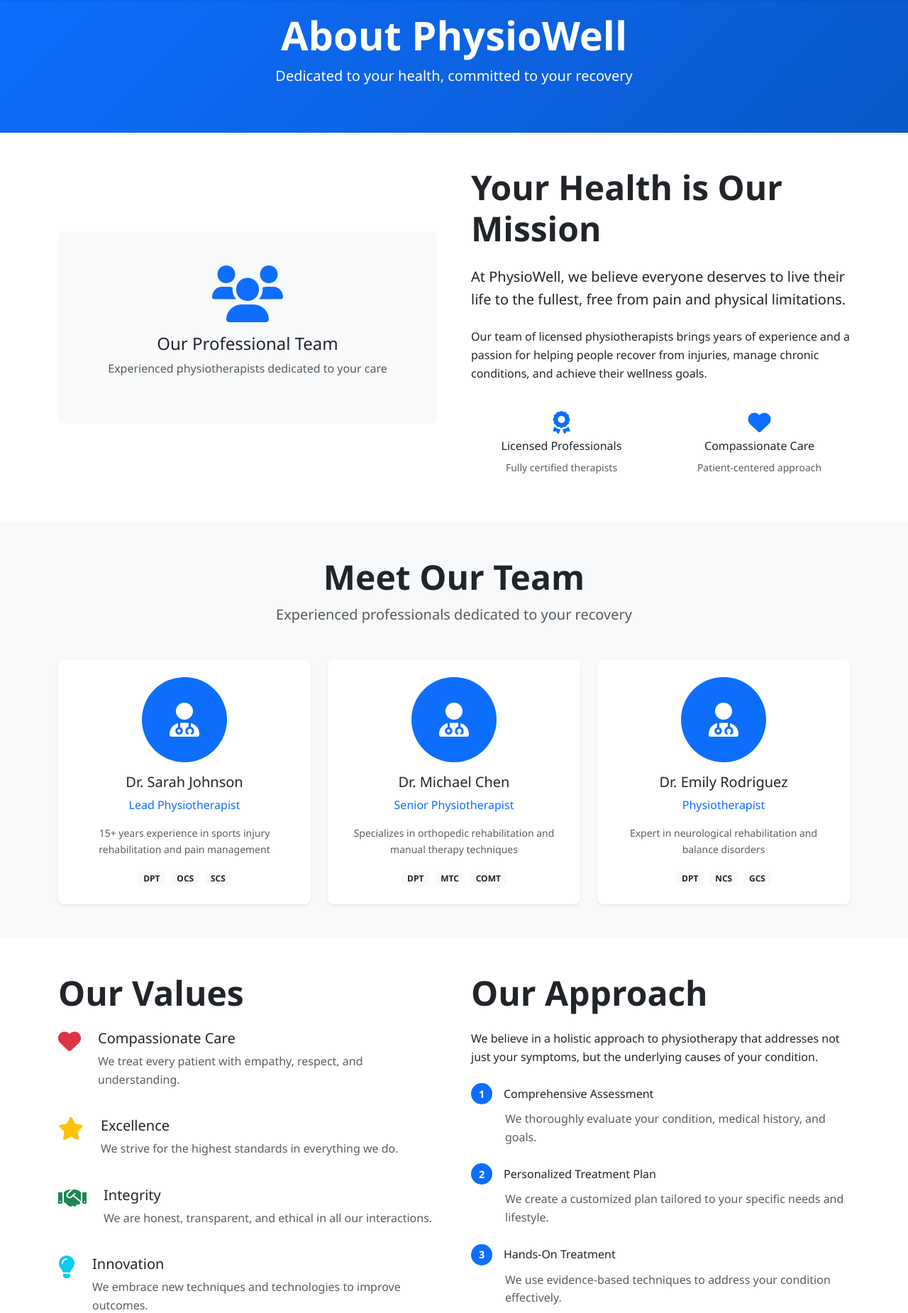
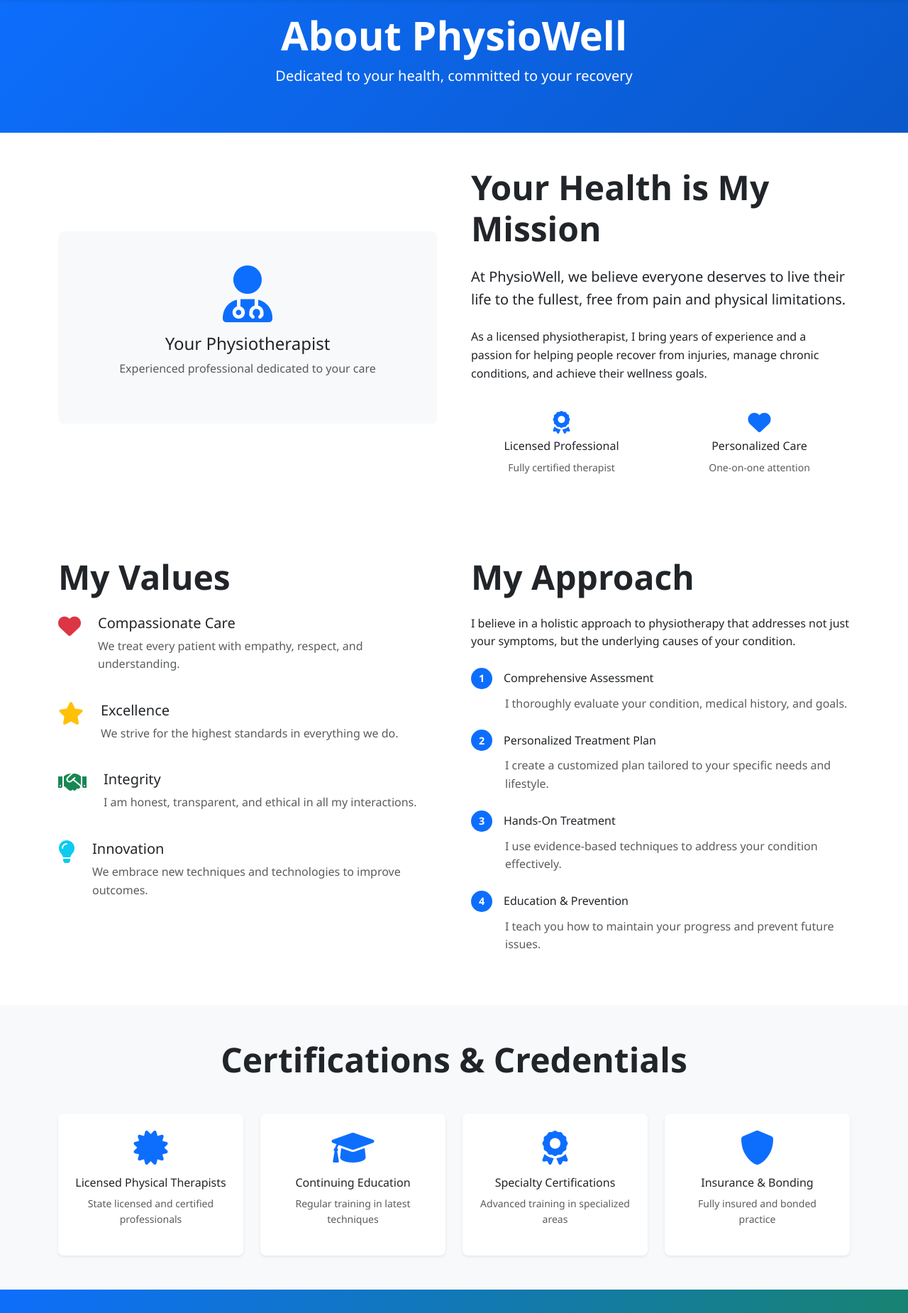
Before and after one commit to yashodhan2010/physio-website, a Flask app: page /about in a window 1280 px wide. Shown: the part 80-1930 px from the top of the page at 71% size. Run offline with Flask 3, Linux system fonts and the light colour scheme.

Commit message:
Remove team section and personalize about page for solo practice

```diff
--- a/templates/about.html
+++ b/templates/about.html
@@ -2,7 +2,7 @@
 
 {% block title %}About Us - Professional Physiotherapy Services{% endblock %}
 
-{% block meta_description %}Learn about our experienced physiotherapy team, our mission to provide exceptional care, and our commitment to your recovery and wellness.{% endblock %}
+{% block meta_description %}Learn about my experience as a physiotherapist, my mission to provide exceptional care, and my commitment to your recovery and wellness.{% endblock %}
 
 {% block content %}
 <!-- Page Header -->
@@ -19,32 +19,32 @@
         <div class="row align-items-center g-5">
             <div class="col-lg-6">
                 <div class="about-image">
-                    <!-- Placeholder for team photo -->
+                    <!-- Placeholder for professional photo -->
                     <div class="bg-light rounded-3 p-5 text-center">
-                        <i class="fas fa-users fa-5x text-primary mb-3"></i>
-                        <h4>Our Professional Team</h4>
-                        <p class="text-muted">Experienced physiotherapists dedicated to your care</p>
+                        <i class="fas fa-user-md fa-5x text-primary mb-3"></i>
+                        <h4>Your Physiotherapist</h4>
+                        <p class="text-muted">Experienced professional dedicated to your care</p>
                     </div>
                 </div>
             </div>
             <div class="col-lg-6">
-                <h2 class="display-5 fw-bold mb-4">Your Health is Our Mission</h2>
+                <h2 class="display-5 fw-bold mb-4">Your Health is My Mission</h2>
                 <p class="lead mb-4">At PhysioWell, we believe everyone deserves to live their life to the fullest, free from pain and physical limitations.</p>
-                <p class="mb-4">Our team of licensed physiotherapists brings years of experience and a passion for helping people recover from injuries, manage chronic conditions, and achieve their wellness goals.</p>
+                <p class="mb-4">As a licensed physiotherapist, I bring years of experience and a passion for helping people recover from injuries, manage chronic conditions, and achieve their wellness goals.</p>
                 <div class="about-features">
                     <div class="row g-4">
                         <div class="col-md-6">
                             <div class="feature-box text-center p-3">
                                 <i class="fas fa-award fa-2x text-primary mb-2"></i>
-                                <h6>Licensed Professionals</h6>
-                                <small class="text-muted">Fully certified therapists</small>
+                                <h6>Licensed Professional</h6>
+                                <small class="text-muted">Fully certified therapist</small>
                             </div>
                         </div>
                         <div class="col-md-6">
                             <div class="feature-box text-center p-3">
                                 <i class="fas fa-heart fa-2x text-primary mb-2"></i>
-                                <h6>Compassionate Care</h6>
-                                <small class="text-muted">Patient-centered approach</small>
+                                <h6>Personalized Care</h6>
+                                <small class="text-muted">One-on-one attention</small>
                             </div>
                         </div>
                     </div>
@@ -54,75 +54,14 @@
     </div>
 </section>
 
-<!-- Team Section -->
-<section class="bg-light py-5">
-    <div class="container">
-        <div class="text-center mb-5">
-            <h2 class="display-5 fw-bold">Meet Our Team</h2>
-            <p class="lead text-muted">Experienced professionals dedicated to your recovery</p>
-        </div>
-        <div class="row g-4">
-            <div class="col-lg-4 col-md-6">
-                <div class="team-card bg-white p-4 rounded-3 text-center shadow-sm">
-                    <div class="team-photo mb-3">
-                        <div class="bg-primary rounded-circle mx-auto d-flex align-items-center justify-content-center" style="width: 120px; height: 120px;">
-                            <i class="fas fa-user-md fa-3x text-white"></i>
-                        </div>
-                    </div>
-                    <h5>Dr. Sarah Johnson</h5>
-                    <p class="text-primary">Lead Physiotherapist</p>
-                    <p class="text-muted small">15+ years experience in sports injury rehabilitation and pain management</p>
-                    <div class="credentials">
-                        <span class="badge bg-light text-dark me-1">DPT</span>
-                        <span class="badge bg-light text-dark me-1">OCS</span>
-                        <span class="badge bg-light text-dark">SCS</span>
-                    </div>
-                </div>
-            </div>
-            <div class="col-lg-4 col-md-6">
-                <div class="team-card bg-white p-4 rounded-3 text-center shadow-sm">
-                    <div class="team-photo mb-3">
-                        <div class="bg-primary rounded-circle mx-auto d-flex align-items-center justify-content-center" style="width: 120px; height: 120px;">
-                            <i class="fas fa-user-md fa-3x text-white"></i>
-                        </div>
-                    </div>
-                    <h5>Dr. Michael Chen</h5>
-                    <p class="text-primary">Senior Physiotherapist</p>
-                    <p class="text-muted small">Specializes in orthopedic rehabilitation and manual therapy techniques</p>
-                    <div class="credentials">
-                        <span class="badge bg-light text-dark me-1">DPT</span>
-                        <span class="badge bg-light text-dark me-1">MTC</span>
-                        <span class="badge bg-light text-dark">COMT</span>
-                    </div>
-                </div>
-            </div>
-            <div class="col-lg-4 col-md-6">
-                <div class="team-card bg-white p-4 rounded-3 text-center shadow-sm">
-                    <div class="team-photo mb-3">
-                        <div class="bg-primary rounded-circle mx-auto d-flex align-items-center justify-content-center" style="width: 120px; height: 120px;">
-                            <i class="fas fa-user-md fa-3x text-white"></i>
-                        </div>
-                    </div>
-                    <h5>Dr. Emily Rodriguez</h5>
-                    <p class="text-primary">Physiotherapist</p>
-                    <p class="text-muted small">Expert in neurological rehabilitation and balance disorders</p>
-                    <div class="credentials">
-                        <span class="badge bg-light text-dark me-1">DPT</span>
-                        <span class="badge bg-light text-dark me-1">NCS</span>
-                        <span class="badge bg-light text-dark">GCS</span>
-                    </div>
-                </div>
-            </div>
-        </div>
-    </div>
-</section>
+
 
 <!-- Values & Approach -->
 <section class="py-5">
     <div class="container">
         <div class="row g-5">
             <div class="col-lg-6">
-                <h2 class="display-5 fw-bold mb-4">Our Values</h2>
+                <h2 class="display-5 fw-bold mb-4">My Values</h2>
                 <div class="values-list">
                     <div class="value-item d-flex mb-4">
                         <div class="value-icon me-4">
@@ -148,7 +87,7 @@
                         </div>
                         <div>
                             <h5>Integrity</h5>
-                            <p class="text-muted">We are honest, transparent, and ethical in all our interactions.</p>
+                            <p class="text-muted">I am honest, transparent, and ethical in all my interactions.</p>
                         </div>
                     </div>
                     <div class="value-item d-flex mb-4">
@@ -163,8 +102,8 @@
                 </div>
             </div>
             <div class="col-lg-6">
-                <h2 class="display-5 fw-bold mb-4">Our Approach</h2>
-                <p class="mb-4">We believe in a holistic approach to physiotherapy that addresses not just your symptoms, but the underlying causes of your condition.</p>
+                <h2 class="display-5 fw-bold mb-4">My Approach</h2>
+                <p class="mb-4">I believe in a holistic approach to physiotherapy that addresses not just your symptoms, but the underlying causes of your condition.</p>
 
                 <div class="approach-steps">
                     <div class="step-item mb-4">
@@ -172,7 +111,7 @@
                             <span class="step-number bg-primary text-white rounded-circle me-3 d-flex align-items-center justify-content-center" style="width: 30px; height: 30px; font-size: 0.9rem;">1</span>
                             <h6 class="mb-0">Comprehensive Assessment</h6>
                         </div>
-                        <p class="text-muted ps-5">We thoroughly evaluate your condition, medical history, and goals.</p>
+                        <p class="text-muted ps-5">I thoroughly evaluate your condition, medical history, and goals.</p>
                     </div>
 
                     <div class="step-item mb-4">
@@ -180,7 +119,7 @@
                             <span class="step-number bg-primary text-white rounded-circle me-3 d-flex align-items-center justify-content-center" style="width: 30px; height: 30px; font-size: 0.9rem;">2</span>
                             <h6 class="mb-0">Personalized Treatment Plan</h6>
                         </div>
-                        <p class="text-muted ps-5">We create a customized plan tailored to your specific needs and lifestyle.</p>
+                        <p class="text-muted ps-5">I create a customized plan tailored to your specific needs and lifestyle.</p>
                     </div>
 
                     <div class="step-item mb-4">
@@ -188,7 +127,7 @@
                             <span class="step-number bg-primary text-white rounded-circle me-3 d-flex align-items-center justify-content-center" style="width: 30px; height: 30px; font-size: 0.9rem;">3</span>
                             <h6 class="mb-0">Hands-On Treatment</h6>
                         </div>
-                        <p class="text-muted ps-5">We use evidence-based techniques to address your condition effectively.</p>
+                        <p class="text-muted ps-5">I use evidence-based techniques to address your condition effectively.</p>
                     </div>
 
                     <div class="step-item mb-4">
@@ -196,7 +135,7 @@
                             <span class="step-number bg-primary text-white rounded-circle me-3 d-flex align-items-center justify-content-center" style="width: 30px; height: 30px; font-size: 0.9rem;">4</span>
                             <h6 class="mb-0">Education & Prevention</h6>
                         </div>
-                        <p class="text-muted ps-5">We teach you how to maintain your progress and prevent future issues.</p>
+                        <p class="text-muted ps-5">I teach you how to maintain your progress and prevent future issues.</p>
                     </div>
                 </div>
             </div>
@@ -245,7 +184,7 @@
 <section class="cta-section bg-primary text-white py-5">
     <div class="container text-center">
         <h2 class="display-5 fw-bold mb-4">Ready to Start Your Recovery?</h2>
-        <p class="lead mb-4">Experience the PhysioWell difference. Let our expert team help you get back to your best life.</p>
+        <p class="lead mb-4">Experience the PhysioWell difference. Let me help you get back to your best life.</p>
         <div class="cta-buttons">
             <a href="{{ url_for('book_appointment') }}" class="btn btn-light btn-lg me-3 mb-2" onclick="gtag_report_conversion()">
                 <i class="fas fa-calendar-check me-2"></i>Book Appointment
```
